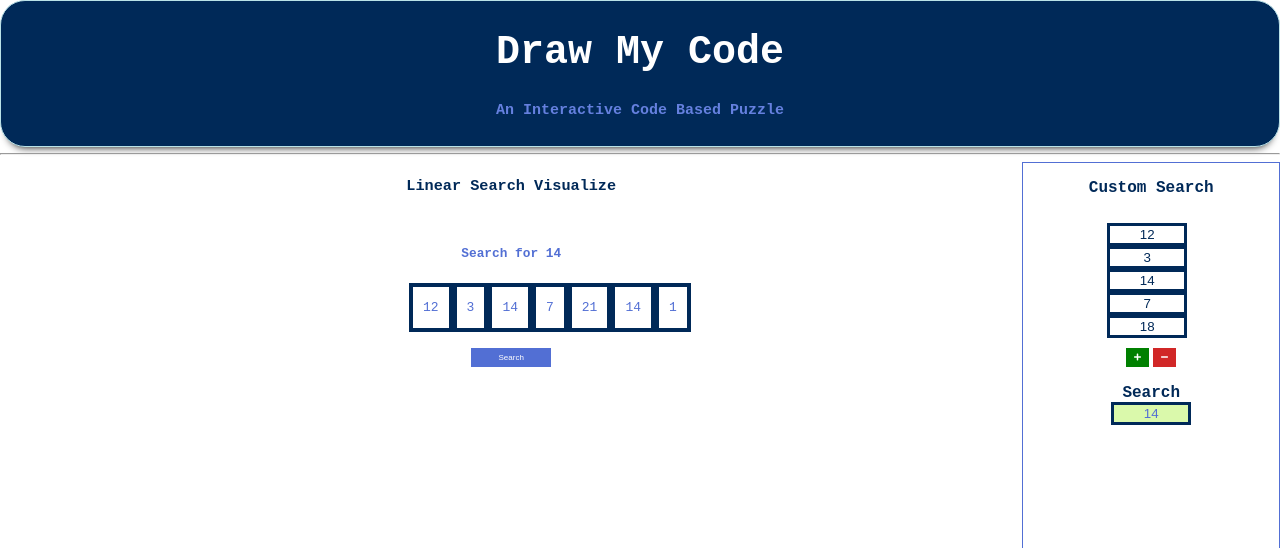
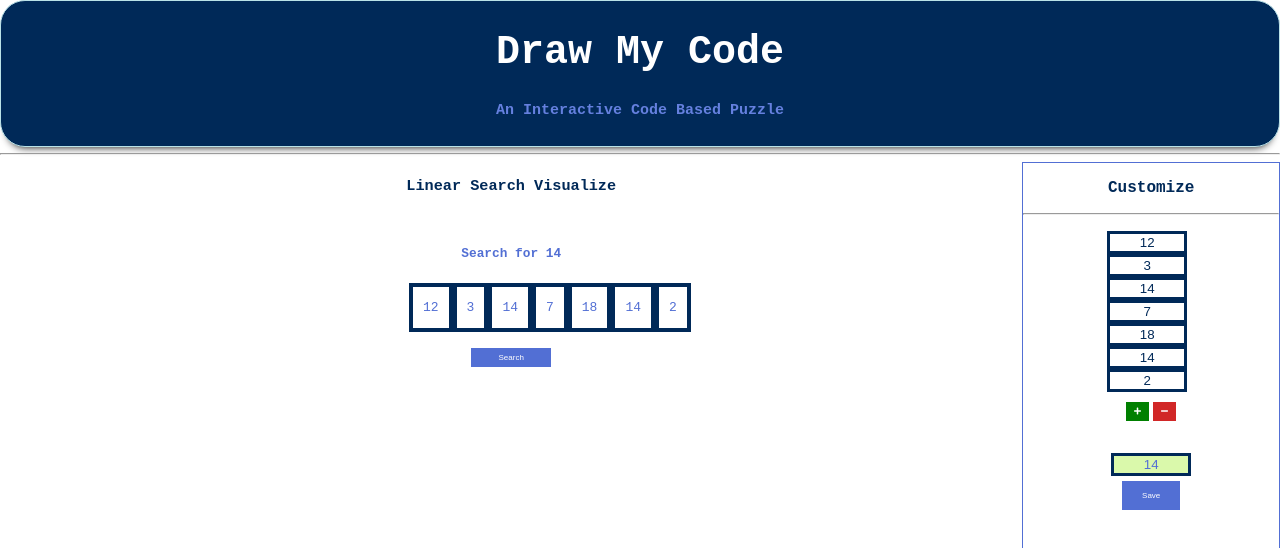
Before and after one commit to arjkashyap/Draw-My-Code, a React (Create React App) app: page / in a window 1280 px wide. Shown: the top 548 px of the page. Built offline with nearby package versions, Linux system fonts and the light colour scheme.

Commit message:
Added use context and defined reducer

```diff
--- a/src/App.js
+++ b/src/App.js
@@ -1,10 +1,10 @@
 import React from "react";
 import "./App.css";
 import Header from "./components/Header";
-import LinearSearch from "./components/LinearSearch";
-import UpdateArray from "./components/UpdateArray";
+import SearchAlgos from "./components/SearchAlgos";
 
-
+// Array elements and Serch value
+const ArrData = React.createContext();
 
 function App() {
   const setUpdateArr = () => true;
@@ -12,11 +12,7 @@ function App() {
     <div className="App">
       <Header />
       <hr />
-      <div className="array-methods">
-        <LinearSearch />
-        <br />
-        <UpdateArray />
-      </div>
+      <SearchAlgos />
     </div>
   );
 }
--- a/src/components/LinearSearch.js
+++ b/src/components/LinearSearch.js
@@ -1,14 +1,20 @@
-import React, { useState, useEffect } from "react";
+import React, { useState, useEffect, useContext } from "react";
 import "../styles/LinearSearch.css";
+import { ArrayContext } from "./SearchAlgos";
 
 const LinearSearch = () => {
   // Array box colors
-  const boxFound = "greenyellow";
-  const boxDefault = "white";
-  const boxSelected = "yellow";
+  const colors = {
+    boxFound: "greenyellow",
+    boxDefault: "white",
+    boxSelected: "yellow",
+  };
+
+  // Global Array elements and search value
+  const ArrData = useContext(ArrayContext);
   // initialize default array
-  const [defaultArr, setDefaultArr] = useState([12, 3, 14, 7, 21, 14, 1]);
-  const defaultSearch = 14;
+  const [defaultArr, setDefaultArr] = useState(ArrData.Array);
+  // const defaultSearch = 14;
 
   // current state of linear
   const [searching, setSearching] = useState(false);
@@ -17,7 +23,7 @@ const LinearSearch = () => {
   const [Arr, setArr] = useState([]);
 
   // Element to be searched in array
-  const [searchElement, setSearchElement] = useState(defaultSearch);
+  const [searchElement, setSearchElement] = useState(parseInt(ArrData.Search) );
 
   // Pointer for the index of aray
   const [ptr, setPtr] = useState(-1);
@@ -46,9 +52,9 @@ const LinearSearch = () => {
 
   // Returns color for a particular array index
   const setColor = (index) => {
-    if (found.includes(index)) return boxFound;
-    if (ptr === index) return boxSelected;
-    return boxDefault;
+    if (found.includes(index)) return colors.boxFound;
+    if (ptr === index) return colors.boxSelected;
+    return colors.boxDefault;
   };
 
   const startSearch = () => {
@@ -63,7 +69,7 @@ const LinearSearch = () => {
 
       if (index >= Arr.length) {
         setSearching(false);
-        setResult(`Element: ${defaultSearch}`);
+        setResult(`Element: ${searchElement}`);
         clearInterval(search);
       }
       if (index < Arr.length && getNumber(index) === searchElement) {
--- /dev/null
+++ b/src/components/SearchAlgos.js
@@ -0,0 +1,45 @@
+import React, { useReducer } from "react";
+import LinearSearch from "./LinearSearch";
+import UpdateArray from "./UpdateArray";
+
+export const ArrayContext = React.createContext();
+
+// Global default array and element to be searched
+const Array = ["12", "3", "14", "7", "18", "14", "2"];
+const search = "14";
+
+const arrayReducer = (state, action) => {
+  switch (action.type) {
+    case "update":
+      return action.payload.array;
+    default:
+      return state;
+  }
+};
+
+//Actions
+export const arrayUpdated = (newArray) => ({
+  type: "update",
+  payload: {
+    array: newArray,
+  },
+});
+
+const SearchAlgos = () => {
+  const [arr, dispatch] = useReducer(arrayReducer, Array);
+  return (
+    <div>
+      <div className="array-methods">
+        <ArrayContext.Provider
+          value={{ Array: Array, Search: search, ArrayDispatch: dispatch }}
+        >
+          <LinearSearch />
+          <br />
+          <UpdateArray />
+        </ArrayContext.Provider>
+      </div>
+    </div>
+  );
+};
+
+export default SearchAlgos;
--- a/src/components/UpdateArray.js
+++ b/src/components/UpdateArray.js
@@ -1,12 +1,16 @@
-import React, { useState, useEffect } from "react";
+import React, { useState, useEffect, useContext } from "react";
 import "../styles/UpdateArray.css";
-
 import { FontAwesomeIcon } from "@fortawesome/react-fontawesome";
 import { faPlus, faMinus } from "@fortawesome/free-solid-svg-icons";
 
+import { ArrayContext } from "./SearchAlgos";
+
 const UpdateArray = () => {
-  const [Array, setArray] = useState(["12", "3", "14", "7", "18"]);
-  const [search, setSearch] = useState("14");
+  // Global Array elements and search value
+  const ArrData = useContext(ArrayContext);
+
+  const [Array, setArray] = useState(ArrData.Array);
+  const [search, setSearch] = useState(ArrData.Search);
 
   // Form Componnet:-> Array of input tags
   const [form, setForm] = useState();
@@ -75,7 +79,8 @@ const UpdateArray = () => {
 
   return (
     <div className="update-array">
-      <h3 className="headings">Custom Search</h3>
+      <h3 className="headings">Customize</h3>
+      <hr />
       <div className="form-container">
         {form}
         <div className="btn-group">
@@ -88,8 +93,6 @@ const UpdateArray = () => {
         </div>
       </div>
       <br />
-      <form>
-        <label className="headings"> Search </label>
       <br />
       <input
         id="search-form"
@@ -98,7 +101,11 @@ const UpdateArray = () => {
         onChange={(e) => setSearch(e.target.value)}
         value={search}
       />
-      </form>
+      <div className="btn-group">
+        <button id="save-btn" className="button">
+          Save
+        </button>
+      </div>
       <br /> <br />
       {/* <h3>Look For</h3> */}
     </div>
--- a/src/styles/UpdateArray.css
+++ b/src/styles/UpdateArray.css
@@ -50,6 +50,15 @@
   background-color: var(--pm-clr);
 }
 
+#save-btn {
+  margin-top: 5px;
+  padding: 10px;
+  padding-left: 20px;
+  padding-right: 20px;
+
+  width: auto;
+}
+
 #add-box {
   background-color: green;
 }
```
Lines whose indentation alone changed are shown as unchanged.
